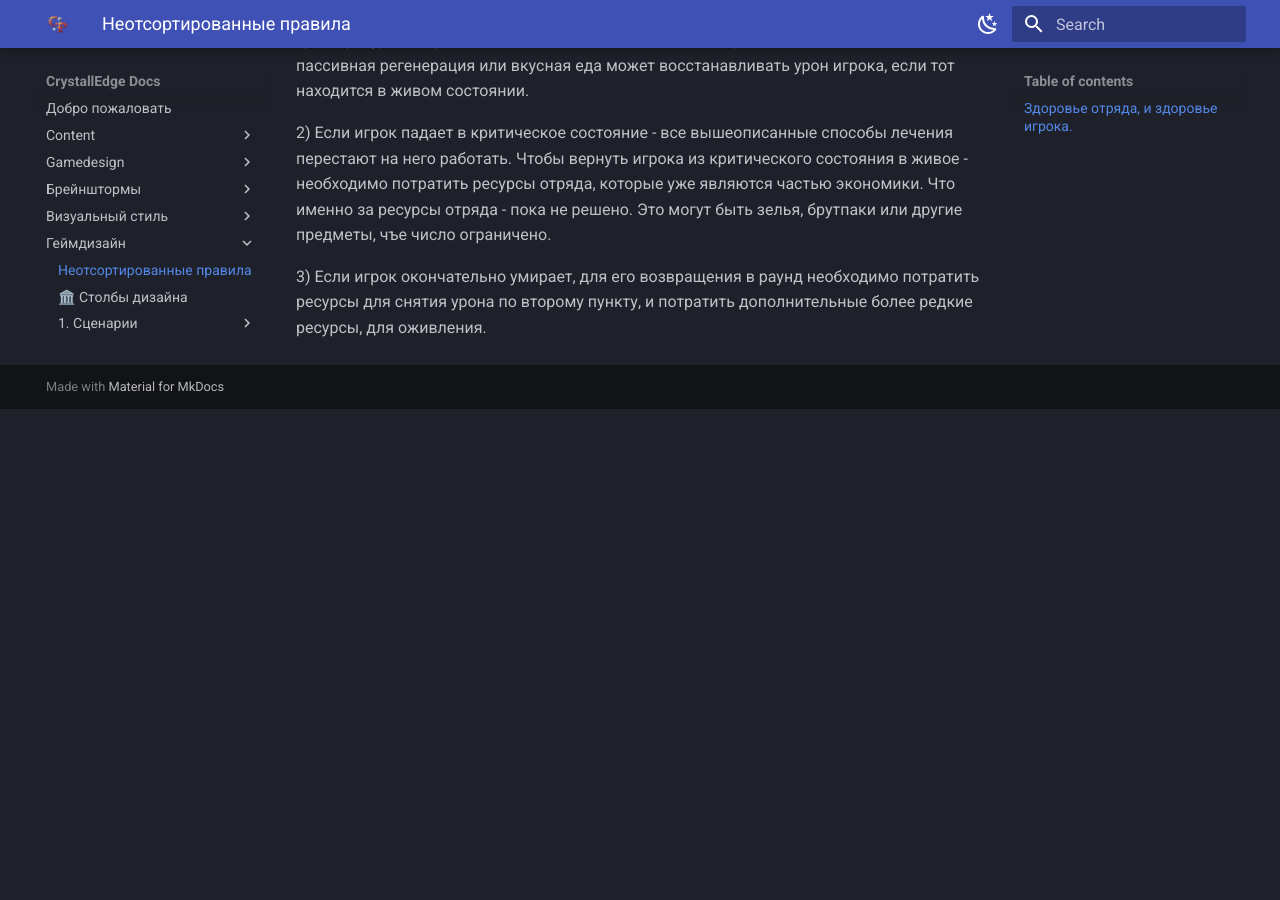
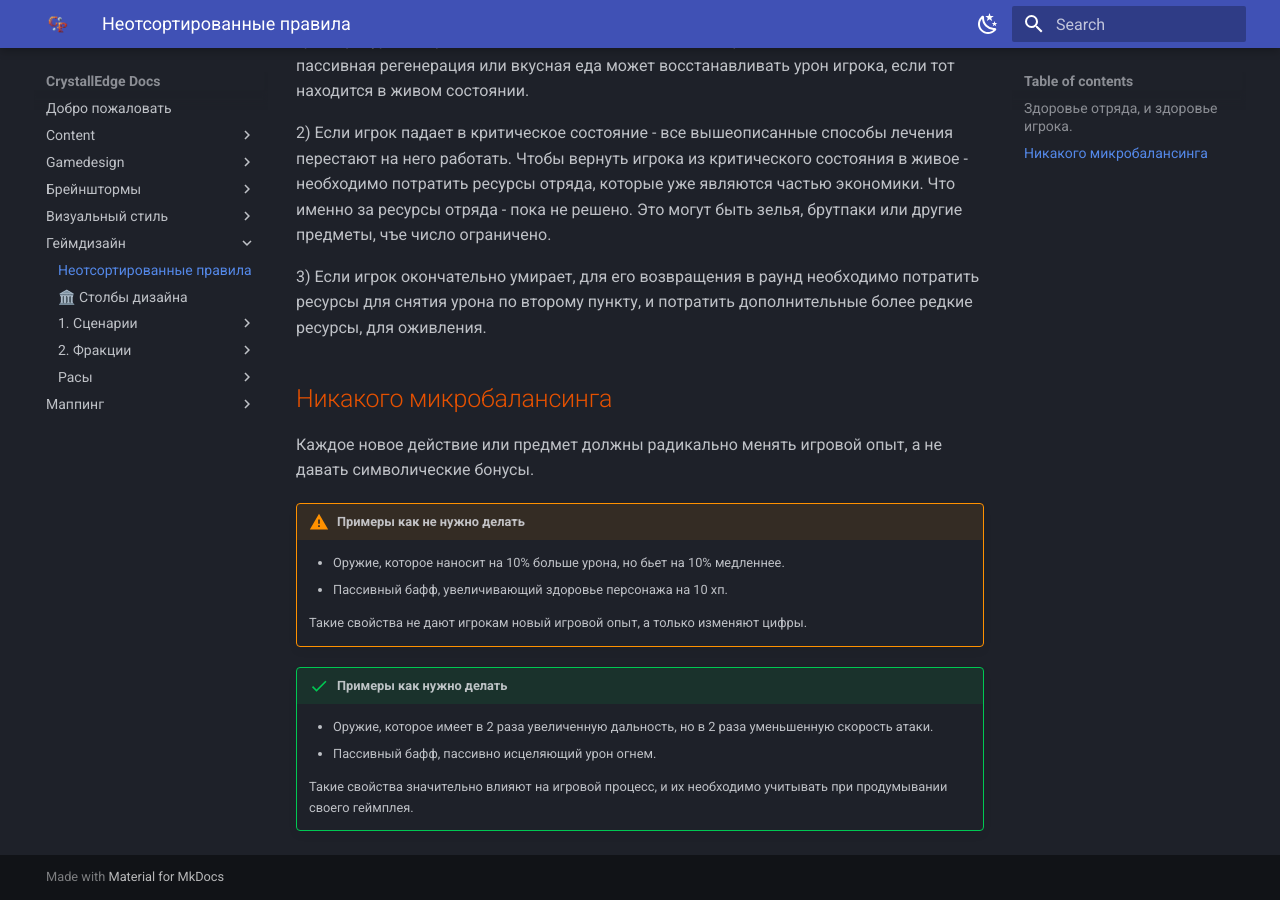
Before and after one commit to crystallpunk-14/crystallpunk-docs, an MkDocs documentation site: the page built from docs/Геймдизайн/Неотсортированные правила.md, in a window 1280 px wide and 900 px high, scrolled down 658 px. Built offline with MkDocs 1.6.1 and Material for MkDocs 9.7.7, drawn with Linux system fonts in a browser that asks for light colours; before the commit the page ends 1067 px from its top, so only the background shows below that.

Commit message:
Update Неотсортированные правила.md

```diff
--- a/docs/Геймдизайн/Неотсортированные правила.md
+++ b/docs/Геймдизайн/Неотсортированные правила.md
@@ -21,3 +21,19 @@
 Что именно за ресурсы отряда - пока не решено. Это могут быть зелья, брутпаки или другие предметы, чъе число ограничено.
 
 3) Если игрок окончательно умирает, для его возвращения в раунд необходимо потратить ресурсы для снятия урона по второму пункту, и потратить дополнительные более редкие ресурсы, для оживления.
+
+## Никакого микробалансинга
+
+Каждое новое действие или предмет должны радикально менять игровой опыт, а не давать символические бонусы.
+
+!!! warning "Примеры как не нужно делать"
+	- Оружие, которое наносит на 10% больше урона, но бьет на 10% медленнее.
+	- Пассивный бафф, увеличивающий здоровье персонажа на 10 хп.
+
+	Такие свойства не дают игрокам новый игровой опыт, а только изменяют цифры.
+
+!!! success "Примеры как нужно делать"
+	- Оружие, которое имеет в 2 раза увеличенную дальность, но в 2 раза уменьшенную скорость атаки.
+	- Пассивный бафф, пассивно исцеляющий урон огнем.
+
+	Такие свойства значительно влияют на игровой процесс, и их необходимо учитывать при продумывании своего геймплея.
```
